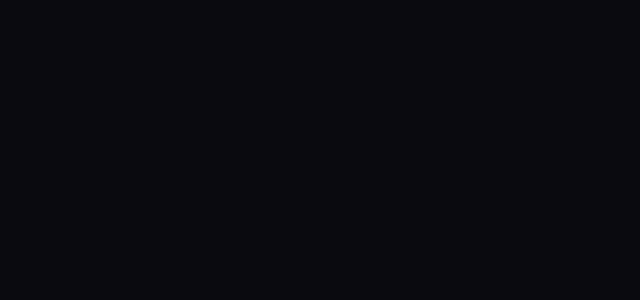
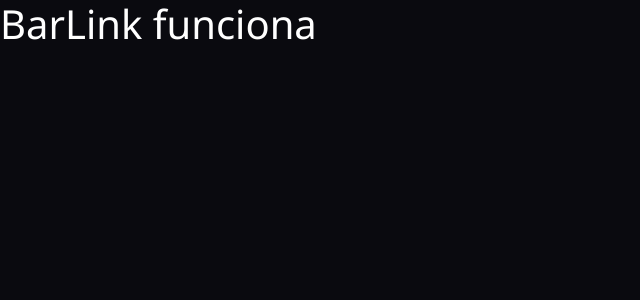
Before and after one commit to Fredytellez/restaurante-app, a Next.js app in the folder client-app/: page / in a window 1280 px wide. Before the commit this address had no page. Shown: the top 300 px of the page, without its empty margins (0-640 px from the left). Built offline with nearby package versions, Linux system fonts and the light colour scheme.

Commit message:
feat: deploy client-app to Vercel

```diff
--- a/client-app/app/page.js
+++ b/client-app/app/page.js
@@ -1,6 +1,12 @@
-import { redirect } from "next/navigation"
+export default function Home() {
+  return <h1>BarLink funciona</h1>
+}
+
+/* import { redirect } from "next/navigation"
 export default function Home() {
   redirect("/mesa/1")
+} */
+
 /* export default function Home() {
   return (
     <div style={{
@@ -22,4 +28,3 @@
       </p>
     </div>
   ) */
-}
--- a/client-app/tsconfig.json
+++ b/client-app/tsconfig.json
@@ -23,12 +23,12 @@
     }
   },
   "include": [
-    "next-env.d.ts",
+    "next-env.d.js",
     "**/*.ts",
     "**/*.tsx",
     ".next/types/**/*.ts",
     ".next/dev/types/**/*.ts",
     "**/*.mts"
-, "app/page.js"  ],
+, "app/page.js", "next.config.js", "app/layout.js"  ],
   "exclude": ["node_modules"]
 }
```
Also changed, not shown: 2 other files (tests, documents, lock files or other folders).
